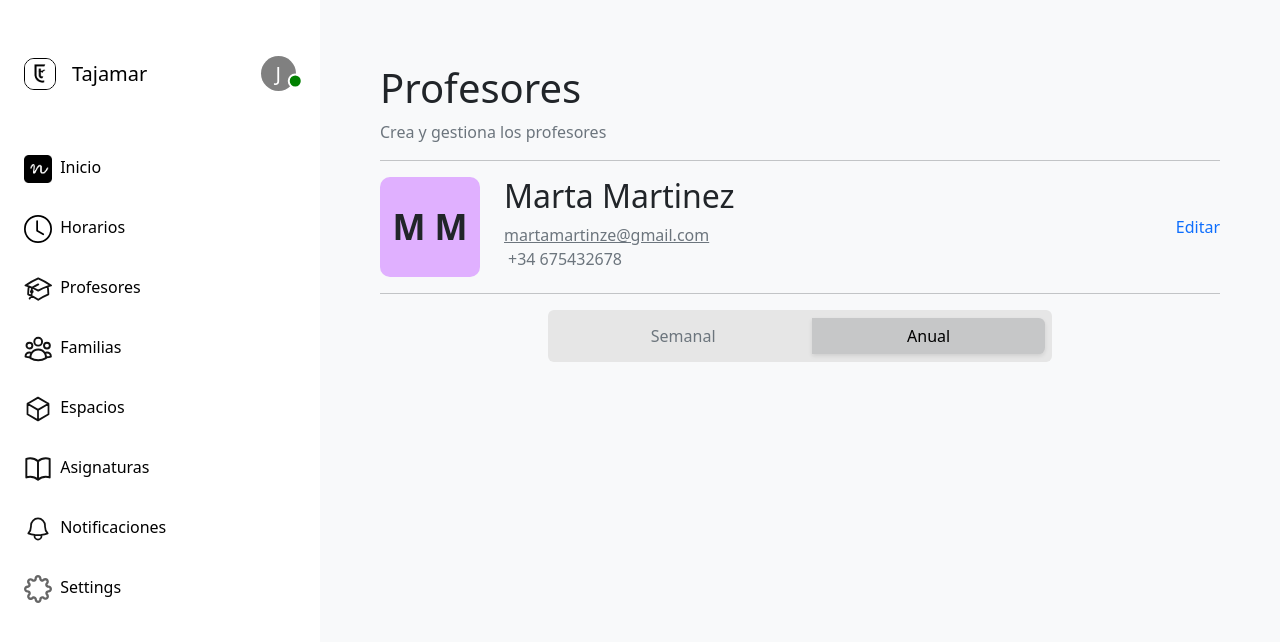
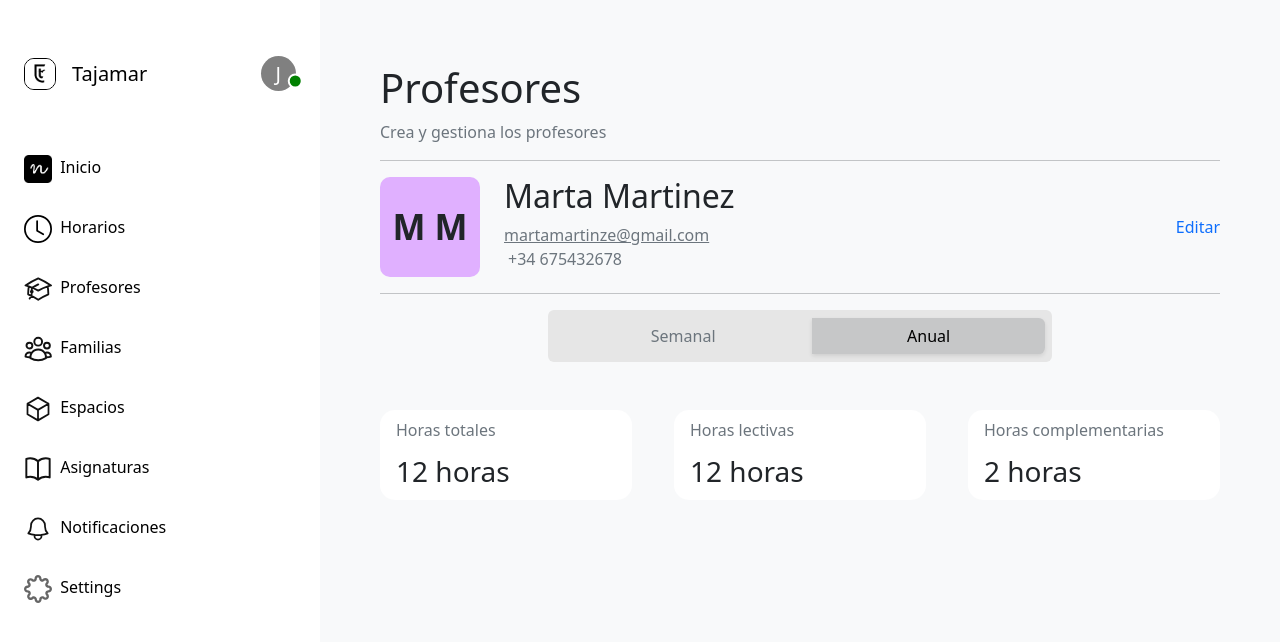
Before and after one commit to Sierro98/test-nuela, a React (Vite) app: page / in a window 1280 px wide. Shown: the top 642 px of the page. Built offline with nearby package versions, Linux system fonts and the light colour scheme.

Commit message:
Added the hours component

```diff
--- a/src/components/screens/ProfesoresScreen.tsx
+++ b/src/components/screens/ProfesoresScreen.tsx
@@ -1,4 +1,5 @@
 import RadioButtonGroup from "../ui-elements/RadioButtonGroup";
+import HourElement from "../ui-elements/HourElement";
 
 function ProfesoresScreen() {
   return (
@@ -48,6 +49,11 @@ function ProfesoresScreen() {
           defaultValue="2"
         />
       </div>
+      <div className="d-flex flex-row justify-content-between py-5">
+        <HourElement hourType="Horas totales" hours={12} />
+        <HourElement hourType="Horas lectivas" hours={12} />
+        <HourElement hourType="Horas complementarias" hours={2} />
+      </div>
     </div>
   );
 }
--- /dev/null
+++ b/src/components/ui-elements/HourElement.tsx
@@ -0,0 +1,27 @@
+interface Props {
+  hours: number;
+  hourType: string;
+}
+
+const HourElement: React.FC<Props> = ({ hours, hourType }) => {
+  return (
+    <div
+      style={{
+        width: "30%",
+        borderRadius: "15px",
+        overflow: "hidden",
+        display: "flex",
+      }}
+      className="d-flex flex-column bg-white"
+    >
+      <span className="text-secondary px-3 py-2">
+        {hourType}
+      </span>
+      <span className="px-3 pb-2 fs-3">
+        {hours} horas
+      </span>
+    </div>
+  );
+};
+
+export default HourElement;
```
